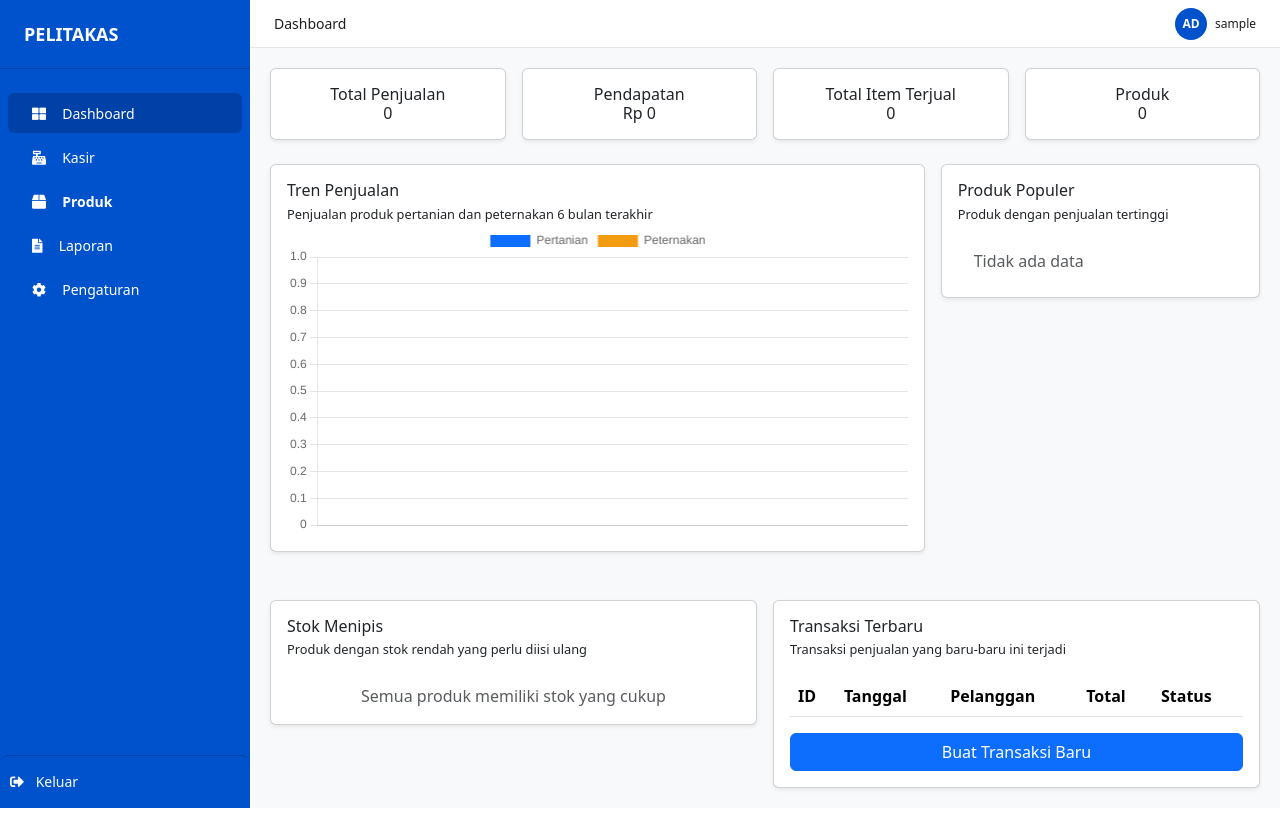
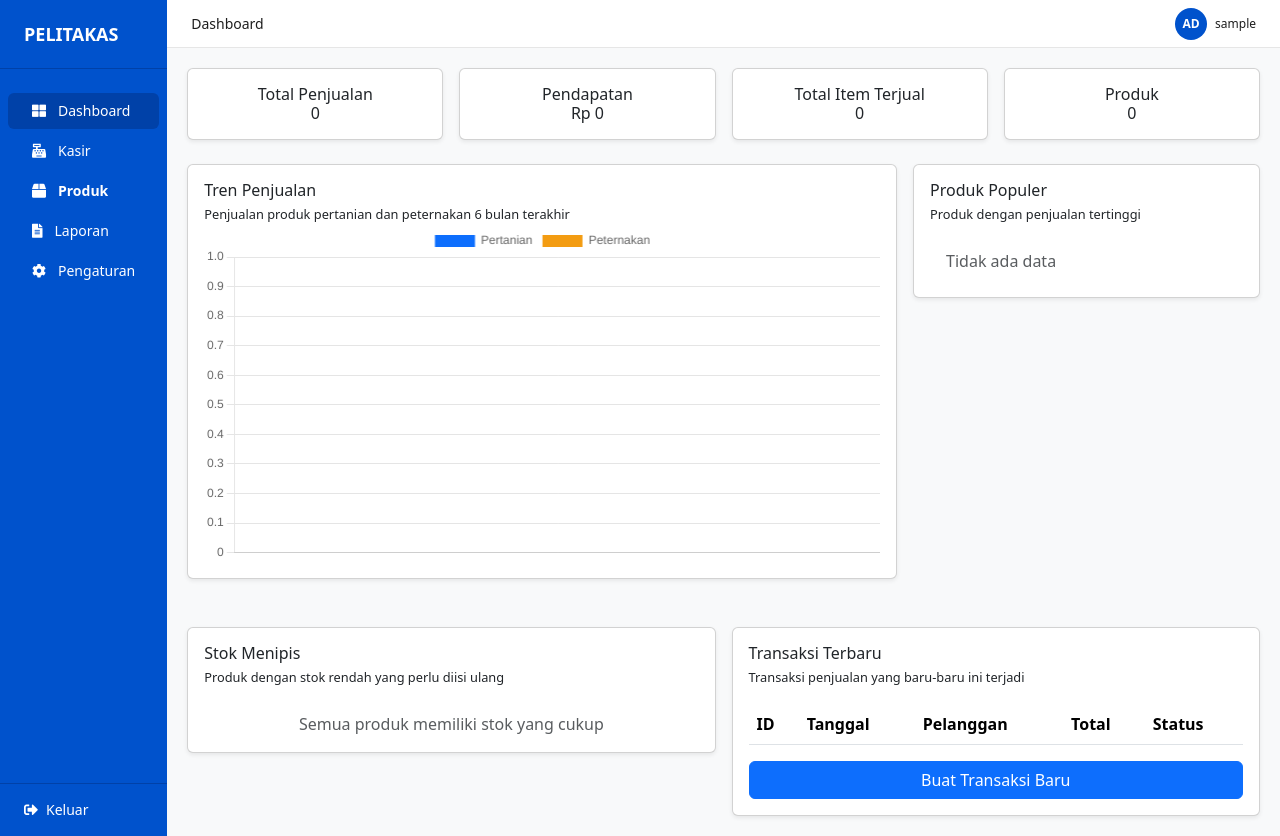
Before and after one commit to quiland15/DevOps, a Django app: page /kasir/adminDashboard/ in a window 1280 px wide. Before the commit the page ends 808 px from the top, so only its background shows below. Run offline with Django 5.2, Linux system fonts and the light colour scheme; the visitor is signed in with stand-in values (Sample User, id 1); data comes from the database, SQL or seed files in the repository; data that the repository does not hold is empty; some libraries are stand-ins or nearby versions.

Commit message:
just test

```diff
--- a/pelitaProject/kasir/templates/kasir/adminDashboard.html
+++ b/pelitaProject/kasir/templates/kasir/adminDashboard.html
@@ -22,7 +22,7 @@
 {% block content %}
 <div class="flex min-h-screen">
   <!-- Sidebar -->
-  <aside class="sidebar bg-[#0052CC] flex flex-col justify-between text-white" id="sidebar">
+  <aside class="bg-[#0052CC] flex flex-col justify-between text-white" id="sidebar">
     <div>
       <div class="font-bold text-white text-lg px-6 border-b border-[#0041A8]" style="padding-top:20px; padding-bottom:20px;">
         PELITAKAS
```
